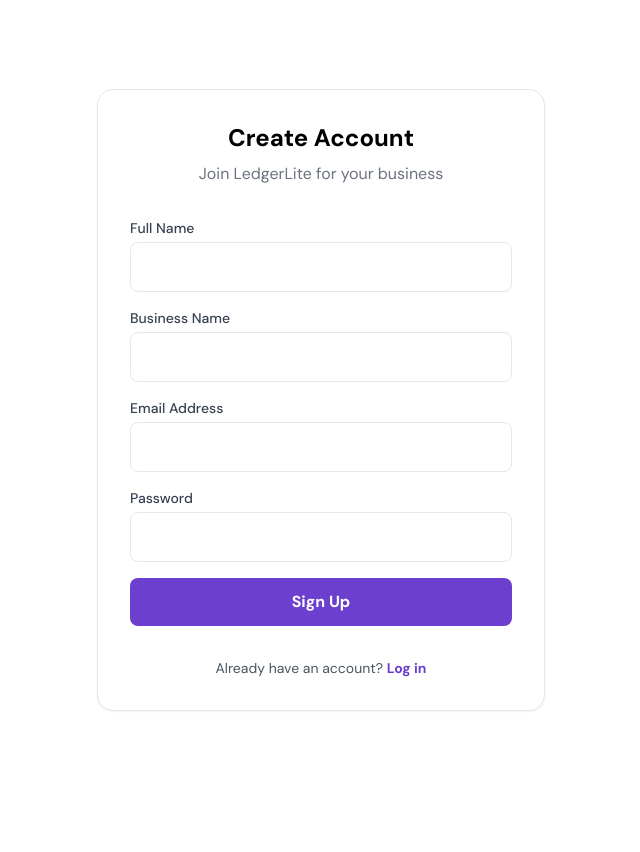
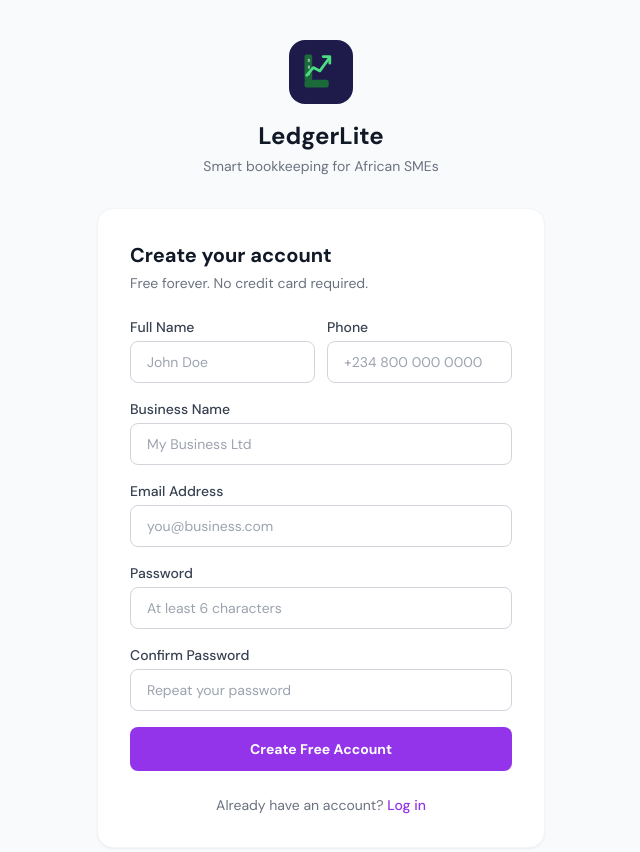
Before and after one commit to SenMich01/LedgerLite, a React (Vite) app in the folder frontend/: page /signup in a window 1280 px wide. Shown: the top 852 px of the page, without its empty margins (319-959 px from the left). Before the commit the page ends 800 px from the top, so only its background shows below. Built offline with nearby package versions, Linux system fonts and the light colour scheme; no server answers.

Commit message:
Update Signup.jsx

```diff
--- a/frontend/src/pages/Auth/Signup.jsx
+++ b/frontend/src/pages/Auth/Signup.jsx
@@ -1,111 +1,279 @@
-import LogoIcon from "../../components/LogoIcon";
-import React, { useState } from 'react';
-import { Link, useNavigate } from 'react-router-dom';
-import { useAuth } from '../../context/AuthContext';
+import { useState } from "react";
+import { Link, useNavigate } from "react-router-dom";
+import { supabase } from "../../lib/supabase";
 
-const Signup = () => {
-  const [formData, setFormData] = useState({
-    email: '',
-    password: '',
-    full_name: '',
-    business_name: '',
-    phone: ''
+function Logo({ size = 32 }) {
+  return (
+    <svg width={size} height={size} viewBox="0 0 40 40" fill="none">
+      <rect x="5" y="4" width="7" height="24" rx="2" fill="#1B6B3A"/>
+      <rect x="5" y="27" width="22" height="7" rx="2" fill="#1B6B3A"/>
+      <rect x="8" y="8"  width="2" height="3" rx="0.5" fill="#fff" opacity="0.5"/>
+      <rect x="8" y="14" width="2" height="3" rx="0.5" fill="#fff" opacity="0.5"/>
+      <rect x="8" y="20" width="2" height="3" rx="0.5" fill="#fff" opacity="0.5"/>
+      <polyline points="7,23 13,16 19,19 27,8"
+        stroke="#4ADE80" strokeWidth="2.5"
+        strokeLinecap="round" strokeLinejoin="round" fill="none"/>
+      <polyline points="22,6 28,6 28,12"
+        stroke="#4ADE80" strokeWidth="2.5"
+        strokeLinecap="round" strokeLinejoin="round" fill="none"/>
+    </svg>
+  );
+}
+
+export default function Signup() {
+  const navigate = useNavigate();
+  const [loading, setLoading] = useState(false);
+  const [error,   setError]   = useState("");
+  const [success, setSuccess] = useState(false);
+  const [form, setForm] = useState({
+    full_name:     "",
+    business_name: "",
+    phone:         "",
+    email:         "",
+    password:      "",
+    confirm:       "",
   });
-  const [error, setError] = useState('');
-  const [loading, setLoading] = useState(false);
-  const { signUp } = useAuth();
-  const navigate = useNavigate();
 
-  const handleSubmit = async (e) => {
+  const update = (key, val) => setForm(f => ({ ...f, [key]: val }));
+
+  async function handleSubmit(e) {
     e.preventDefault();
-    setError('');
+    setError("");
+
+    if (form.password !== form.confirm) {
+      setError("Passwords do not match."); return;
+    }
+    if (form.password.length < 6) {
+      setError("Password must be at least 6 characters."); return;
+    }
+
     setLoading(true);
+
     try {
-      const { error } = await signUp({
-        email: formData.email,
-        password: formData.password,
+      // ── Step 1: Create auth account ──────────────────────
+      const { data, error: signUpError } = await supabase.auth.signUp({
+        email:    form.email.trim(),
+        password: form.password,
         options: {
           data: {
-            full_name: formData.full_name,
-            business_name: formData.business_name,
-            phone: formData.phone
-          }
-        }
+            full_name:     form.full_name.trim(),
+            business_name: form.business_name.trim(),
+            phone:         form.phone.trim(),
+          },
+        },
       });
-      if (error) throw error;
-      alert('Signup successful! Please check your email for verification.');
-      navigate('/login');
+
+      if (signUpError) {
+        setError(signUpError.message);
+        setLoading(false);
+        return;
+      }
+
+      // ── Step 2: Create profile row in users_profiles ─────
+      if (data?.user) {
+        await supabase.from("users_profiles").upsert({
+          id:            data.user.id,
+          full_name:     form.full_name.trim(),
+          business_name: form.business_name.trim(),
+          phone:         form.phone.trim(),
+          plan:          "free",
+        });
+      }
+
+      // ── Step 3: Show confirmation message ─────────────────
+      setSuccess(true);
+
     } catch (err) {
-      setError(err.message);
-    } finally {
-      setLoading(false);
+      setError("Something went wrong. Please try again.");
     }
-  };
 
+    setLoading(false);
+  }
+
+  // ── Success state ────────────────────────────────────────
+  if (success) {
+    return (
+      <div className="min-h-screen bg-gray-50 flex items-center justify-center px-4">
+        <div className="w-full max-w-md bg-white rounded-2xl shadow-sm
+                        border border-gray-100 p-8 text-center">
+          <div className="w-16 h-16 bg-green-100 rounded-full flex items-center
+                          justify-center mx-auto mb-5">
+            <svg width="32" height="32" viewBox="0 0 24 24" fill="none">
+              <path d="M5 13l4 4L19 7" stroke="#16a34a"
+                strokeWidth="2.5" strokeLinecap="round" strokeLinejoin="round"/>
+            </svg>
+          </div>
+          <h2 className="text-xl font-bold text-gray-900 mb-2">
+            Check your email
+          </h2>
+          <p className="text-gray-500 text-sm mb-6">
+            We sent a confirmation link to{" "}
+            <span className="font-semibold text-gray-700">{form.email}</span>.
+            Click the link to activate your account and access your dashboard.
+          </p>
+          <p className="text-xs text-gray-400">
+            Didn't get it? Check your spam folder or{" "}
+            <button
+              onClick={() => setSuccess(false)}
+              className="text-purple-600 hover:underline">
+              try again
+            </button>
+            .
+          </p>
+        </div>
+      </div>
+    );
+  }
+
+  // ── Signup form ──────────────────────────────────────────
   return (
-    <div className="min-h-screen bg-background flex items-center justify-center p-4">
-      <div className="max-w-md w-full bg-white rounded-2xl shadow-sm border p-8">
-        <h1 className="text-2xl font-bold text-center mb-2">Create Account</h1>
-        <p className="text-gray-500 text-center mb-8">Join LedgerLite for your business</p>
+    <div className="min-h-screen bg-gray-50 flex items-center justify-center px-4 py-10">
+      <div className="w-full max-w-md">
 
-        {error && <div className="bg-danger/10 text-danger p-3 rounded-lg mb-6 text-sm">{error}</div>}
+        {/* Logo */}
+        <div className="text-center mb-8">
+          <div className="w-16 h-16 bg-[#1E1B4B] rounded-2xl flex items-center
+                          justify-center mx-auto mb-4 p-2">
+            <Logo size={44} />
+          </div>
+          <h1 className="text-2xl font-bold text-gray-900">LedgerLite</h1>
+          <p className="text-gray-500 text-sm mt-1">
+            Smart bookkeeping for African SMEs
+          </p>
+        </div>
 
-        <form onSubmit={handleSubmit} className="space-y-4">
-          <div>
-            <label className="block text-sm font-medium text-gray-700 mb-1">Full Name</label>
-            <input
-              type="text"
-              required
-              className="w-full p-3 rounded-lg border focus:ring-2 focus:ring-primary/20 focus:border-primary outline-none"
-              value={formData.full_name}
-              onChange={(e) => setFormData({...formData, full_name: e.target.value})}
-            />
-          </div>
-          <div>
-            <label className="block text-sm font-medium text-gray-700 mb-1">Business Name</label>
-            <input
-              type="text"
-              required
-              className="w-full p-3 rounded-lg border focus:ring-2 focus:ring-primary/20 focus:border-primary outline-none"
-              value={formData.business_name}
-              onChange={(e) => setFormData({...formData, business_name: e.target.value})}
-            />
-          </div>
-          <div>
-            <label className="block text-sm font-medium text-gray-700 mb-1">Email Address</label>
-            <input
-              type="email"
-              required
-              className="w-full p-3 rounded-lg border focus:ring-2 focus:ring-primary/20 focus:border-primary outline-none"
-              value={formData.email}
-              onChange={(e) => setFormData({...formData, email: e.target.value})}
-            />
-          </div>
-          <div>
-            <label className="block text-sm font-medium text-gray-700 mb-1">Password</label>
-            <input
-              type="password"
-              required
-              className="w-full p-3 rounded-lg border focus:ring-2 focus:ring-primary/20 focus:border-primary outline-none"
-              value={formData.password}
-              onChange={(e) => setFormData({...formData, password: e.target.value})}
-            />
-          </div>
-          <button
-            type="submit"
-            disabled={loading}
-            className="w-full bg-primary text-white p-3 rounded-lg font-semibold hover:bg-primary/90 transition-colors disabled:opacity-50"
-          >
-            {loading ? 'Creating account...' : 'Sign Up'}
-          </button>
-        </form>
+        {/* Card */}
+        <div className="bg-white rounded-2xl shadow-sm border border-gray-100 p-8">
+          <h2 className="text-xl font-semibold text-gray-900 mb-1">
+            Create your account
+          </h2>
+          <p className="text-gray-500 text-sm mb-6">
+            Free forever. No credit card required.
+          </p>
 
-        <p className="mt-8 text-center text-gray-600 text-sm">
-          Already have an account? <Link to="/login" className="text-primary font-semibold">Log in</Link>
-        </p>
+          {error && (
+            <div className="bg-red-50 border border-red-200 text-red-600
+                            text-sm rounded-lg px-4 py-3 mb-5">
+              {error}
+            </div>
+          )}
+
+          <form onSubmit={handleSubmit} className="space-y-4">
+
+            <div className="grid grid-cols-2 gap-3">
+              <div>
+                <label className="block text-sm font-medium text-gray-700 mb-1">
+                  Full Name
+                </label>
+                <input
+                  type="text"
+                  value={form.full_name}
+                  onChange={e => update("full_name", e.target.value)}
+                  required
+                  placeholder="John Doe"
+                  className="w-full px-4 py-2.5 border border-gray-300 rounded-lg
+                             text-sm focus:outline-none focus:ring-2
+                             focus:ring-purple-500 focus:border-transparent"
+                />
+              </div>
+              <div>
+                <label className="block text-sm font-medium text-gray-700 mb-1">
+                  Phone
+                </label>
+                <input
+                  type="tel"
+                  value={form.phone}
+                  onChange={e => update("phone", e.target.value)}
+                  placeholder="+234 800 000 0000"
+                  className="w-full px-4 py-2.5 border border-gray-300 rounded-lg
+                             text-sm focus:outline-none focus:ring-2
+                             focus:ring-purple-500 focus:border-transparent"
+                />
+              </div>
+            </div>
+
+            <div>
+              <label className="block text-sm font-medium text-gray-700 mb-1">
+                Business Name
+              </label>
+              <input
+                type="text"
+                value={form.business_name}
+                onChange={e => update("business_name", e.target.value)}
+                placeholder="My Business Ltd"
+                className="w-full px-4 py-2.5 border border-gray-300 rounded-lg
+                           text-sm focus:outline-none focus:ring-2
+                           focus:ring-purple-500 focus:border-transparent"
+              />
+            </div>
+
+            <div>
+              <label className="block text-sm font-medium text-gray-700 mb-1">
+                Email Address
+              </label>
+              <input
+                type="email"
+                value={form.email}
+                onChange={e => update("email", e.target.value)}
+                required
+                placeholder="you@business.com"
+                className="w-full px-4 py-2.5 border border-gray-300 rounded-lg
+                           text-sm focus:outline-none focus:ring-2
+                           focus:ring-purple-500 focus:border-transparent"
+              />
+            </div>
+
+            <div>
+              <label className="block text-sm font-medium text-gray-700 mb-1">
+                Password
+              </label>
+              <input
+                type="password"
+                value={form.password}
+                onChange={e => update("password", e.target.value)}
+                required
+                placeholder="At least 6 characters"
+                className="w-full px-4 py-2.5 border border-gray-300 rounded-lg
+                           text-sm focus:outline-none focus:ring-2
+                           focus:ring-purple-500 focus:border-transparent"
+              />
+            </div>
+
+            <div>
+              <label className="block text-sm font-medium text-gray-700 mb-1">
+                Confirm Password
+              </label>
+              <input
+                type="password"
+                value={form.confirm}
+                onChange={e => update("confirm", e.target.value)}
+                required
+                placeholder="Repeat your password"
+                className="w-full px-4 py-2.5 border border-gray-300 rounded-lg
+                           text-sm focus:outline-none focus:ring-2
+                           focus:ring-purple-500 focus:border-transparent"
+              />
+            </div>
+
+            <button
+              type="submit"
+              disabled={loading}
+              className="w-full bg-purple-600 hover:bg-purple-700 text-white
+                         font-semibold py-3 rounded-lg text-sm transition-colors
+                         disabled:opacity-50 disabled:cursor-not-allowed mt-2">
+              {loading ? "Creating account..." : "Create Free Account"}
+            </button>
+          </form>
+
+          <p className="text-center text-sm text-gray-500 mt-6">
+            Already have an account?{" "}
+            <Link to="/login"
+              className="text-purple-600 font-medium hover:underline">
+              Log in
+            </Link>
+          </p>
+        </div>
       </div>
     </div>
   );
-};
-
-export default Signup;
+}
```
